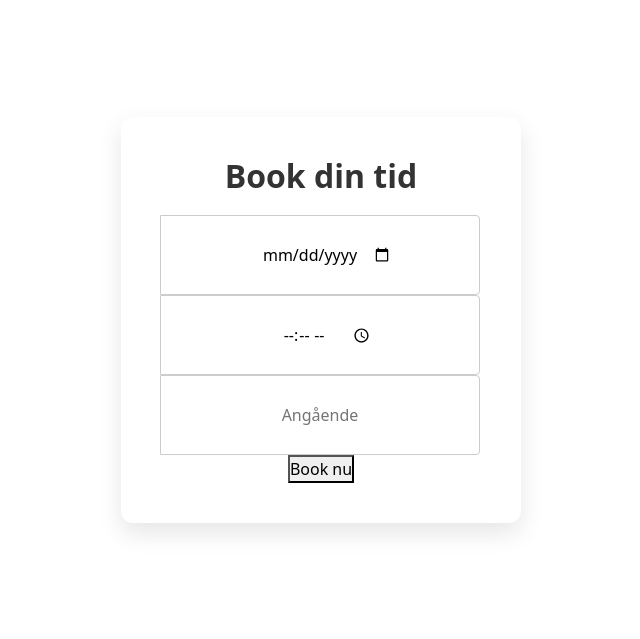
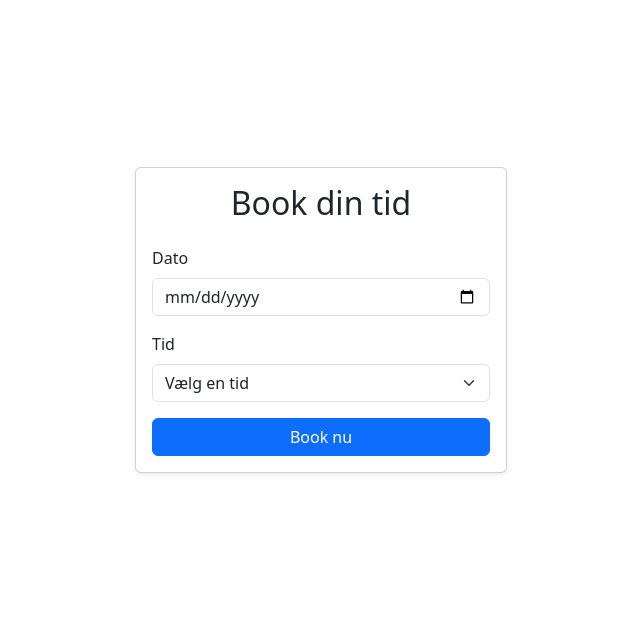
Before and after one commit to Mads25O/booking-system, a Flask app: page /booking in a window 1280 px wide. Shown: the part 56-695 px from the top of the page, without its empty margins (319-959 px from the left). Run offline with Flask 3, Linux system fonts and the light colour scheme; the visitor is signed in with stand-in values (Sample User, id 1); data that the repository does not hold is empty.

Commit message:
Kun tilgængelige bookings kan nu ses i booking. Booking form ser også bedre ud og med det, er der blevet ryddet op i styles.css.

```diff
--- a/website/__init__.py
+++ b/website/__init__.py
@@ -29,7 +29,7 @@ def create_app():
         db.create_all()
 
     login_manager = LoginManager()
-    login_manager.login_view = 'auth.home'
+    login_manager.login_view = 'views.home'
     login_manager.init_app(app)
 
 
--- a/website/handles.py
+++ b/website/handles.py
@@ -151,39 +151,40 @@ def handle_doctor_register(method, form_data):
         return True, new_doctor
 
 def handle_create_booking(method, form_data):
-    if method != 'POST':
-        return 'GET'
-
     patient = User.query.get(current_user.id)
 
     if not patient:
-        return 'Bruger ikke fundet', None
+        return 'Bruger ikke fundet'
 
     booking_date = request.form.get('date')
     booking_time = request.form.get('time')
 
     patient_id = PatientSpecificData.query.filter_by(user_id=current_user.id).first()
 
-    new_booking = Bookings(
-        user_id=current_user.id,
-        patient_id=patient_id.user_id,
-        date=booking_date,
-        time=booking_time,
-        created_at=datetime.now().isoformat()
-    )
+    if method == 'POST':
 
-    try:
-        db.session.add(new_booking)
-        db.session.commit()
-    except Exception as e:
-        return f'Fejl {e}. Prøv igen'
+        new_booking = Bookings(
+            user_id=current_user.id,
+            patient_id=patient_id.user_id,
+            date=booking_date,
+            time=booking_time,
+            created_at=datetime.now().isoformat()
+        )
+
+        try:
+            db.session.add(new_booking)
+            db.session.commit()
+        except Exception as e:
+            return f'Fejl {e}. Prøv igen'
+
+    if method != 'POST':
+        return 'GET'
 
     return True
 
 def handle_all_bookings(method, form_data):
     if method == 'POST':
         patient_details = form_data.get('patient_booking')
-        print(f"Patient ID modtaget: {patient_details}")
         return patient_details, None
 
     bookings = Bookings.query.join(Bookings.patient).order_by(Bookings.date, Bookings.time).all()
@@ -245,5 +246,13 @@ def handle_patient_details(method, form_data, user):
                 print(f"Fejl under database commit: {e}")
                 return f'Fejl: {e}', patient_bookings, patient_details
 
+        if form_data.get('delete_booking'):
+            booking_id = form_data.get('delete_booking')
+            booking = Bookings.query.get(booking_id)
+            db.session.delete(booking)
+            db.session.commit()
+            patient_bookings = Bookings.query.filter_by(user_id=patient_id).all()
+            flash('Booking slettet', category='success')
+
 
     return True, patient_bookings, patient_details
--- a/website/static/styles.css
+++ b/website/static/styles.css
@@ -10,92 +10,6 @@ body {
     margin: 0;
     padding: 0;
   }
-
-.booking-div {
-  display: flex;
-  justify-content: center;
-  align-items: center;
-  min-height: 80vh;
-  padding: 20px;
-}
-
-.all-bookings-div {
-  display: flex;
-  justify-content: center;
-  align-items: center;
-  min-height: 80vh; /* Sørger for at tage hele højden minus header */
-  padding: 20px;
-}
-
-.all-bookings-div ul {
-  list-style-type: disc;
-  margin: 20px 0;
-  padding-left: 20px;
-}
-
-.all-bookings-div h2, h3 {
-  text-align: center;
-}
-
-.booking-form {
-  background: #fff;
-  border-radius: 12px;
-  padding: 40px;
-  width: 100%;
-  max-width: 400px;
-  box-shadow: 0 10px 25px rgba(0,0,0,0.1);
-  text-align: center;
-}
-
-.booking-form h2 {
-  margin-bottom: 20px;
-  color: #333;
-  font-weight: 600;
-}
-
-/* .input-group {
-  position: relative;
-  margin-bottom: 20px;
-} */
-
-.input-group {
-  display: flex;
-  align-items: center;
-  position: relative;
-  width: 100%;
-}
-
-.input-group input{
-  width: 100%;
-  height: 80px; /* Sørg for, at højden er passende */
-  padding: 0 15px; /* Giver plads til indhold */
-  border: 1px solid #ccc;
-  border-radius: 4px;
-  font-size: 1rem;
-  text-align: center; /* Centrerer tekst vandret */
-  display: flex;
-  align-items: center; /* Centrerer tekst lodret */
-  justify-content: center;
-  box-sizing: border-box; /* Sørger for, at padding ikke ændrer størrelse */
-}
-
-/* .input-group i {
-  position: absolute;
-  top: 50%;
-  left: 10px;
-  transform: translateY(-50%);
-  color: #aaa;
-  font-size: 1.1rem;
-} */
-
-.input-group i {
-  position: absolute;
-  top: 50%;
-  left: 10px;
-  transform: translateY(-50%);
-  color: #aaa;
-  font-size: 1.1rem;
-}
 
 .styled-table {
   border-collapse: collapse;
--- a/website/templates/booking.html
+++ b/website/templates/booking.html
@@ -1,26 +1,58 @@
 {% extends 'base.html' %}
 {% block content %}
-<div class="booking-div">
-    <div class="booking-form">
-        <h2>Book din tid</h2>
-        <form action="#" method="post">
-            <div class="input-group">
-                <i class=""></i>
-                <input type="date" name="date" required>
+<div class="d-flex justify-content-center align-items-center" style="min-height: 80vh;">
+    <div class="col-md-6 col-lg-4">
+        <div class="card shadow-sm">
+            <div class="card-body">
+                <h2 class="card-title text-center mb-4">Book din tid</h2>
+                <form action="#" method="post">
+                    <div class="mb-3">
+                        <label for="date" class="form-label">Dato</label>
+                        <input type="date" id="date" name="date" class="form-control" required>
+                    </div>
+                    <div class="mb-3">
+                        <label for="time" class="form-label">Tid</label>
+                        <select name="time" class="form-select" required>
+                            <option value="" disabled selected>Vælg en tid</option>
+                            {% if selected_date %}
+                                {% for time in available_times %}
+                                    <option value="{{ time }}">{{ time }}</option>
+                                {% endfor %}
+                            {% endif %}
+                            <!-- {% for time in available_slots %}
+                                <option value="{{ time }}">{{ time }}</option>
+                            {% endfor %} -->
+                        </select>
+                    </div>
+                    <!-- <div class="mb-3">
+                        <label for="angående" class="form-label">Angående</label>
+                        <input type="text" name="angående" class="form-control">
+                    </div> -->
+                    <button type="submit" class="btn btn-primary w-100">Book nu</button>
+                </form>
             </div>
-            <div class="input-group">
-                <i class=""></i>
-                <input type="time" name="time" required>
-            </div>
-            <div class="input-group">
-                <i class=""></i>
-                <input type="text" placeholder="Angående">
-
-            </div>
-            <button type="submit">Book nu</button>
-
-        </form>
-
+        </div>
     </div>
 </div>
+
+<script>
+    document.getElementById('date').addEventListener('change', function() {
+        var selectedDate = this.value;
+
+        fetch(`/update_available_times?date=${selectedDate}`, {
+            method: 'GET',
+        })
+        .then(response => response.json())
+        .then(data => {
+            var select = document.querySelector('select[name="time"]');
+            select.innerHTML = '<option value="" disabled selected>Vælg en tid</option>';
+            data.forEach(function(time) {
+                var option = document.createElement('option');
+                option.value = time;
+                option.textContent = time;
+                select.appendChild(option);
+            });
+        });
+    });
+</script>
 {% endblock %}
--- a/website/templates/login.html
+++ b/website/templates/login.html
@@ -2,7 +2,6 @@
 {% block title %}Home{% endblock %}
 
 {% block content %}
-<h1>GET THE FUCK OUT OF HERE YOU DUMB BITCH</h1>
 <div class="login-div text-center">
     <div class="row justify-content-md-center">
         <div class="col col-lg-2">
--- a/website/templates/patient-details.html
+++ b/website/templates/patient-details.html
@@ -47,7 +47,7 @@
                         <td>{{ booking.date }}</td>
                         <td>{{ booking.time }}</td>
                         <td>
-                            <button type="submit" class="btn btn-primary" name="delete_booking" value="{{ booking.user.id }}">Slet</button>
+                            <button type="submit" class="btn btn-primary" name="delete_booking" value="{{ booking.id }}">Slet</button>
                         </td>
                     </tr>
                 </form>
--- a/website/views.py
+++ b/website/views.py
@@ -4,6 +4,7 @@ from datetime import datetime
 from . import db
 from .models import User, PatientSpecificData, DoctorSpecificData, Bookings
 from .handles import handle_create_booking, handle_all_bookings, handle_patient_details
+from .functions import get_available_times
 
 
 views = Blueprint('views', __name__)
@@ -34,6 +35,13 @@ def booking():
     flash('Booking lavet!', category='success')
     return redirect(url_for('views.home'))
 
+@views.route('/update_available_times', methods=['GET'])
+def update_available_times():
+    selected_date = request.args.get('date')
+
+    available_dates = get_available_times(selected_date)
+    return available_dates
+
 @views.route('/patient-bookings', methods=['POST', 'GET'])
 @login_required
 def all_bookings():
@@ -51,8 +59,6 @@ def patient_details(patient_id):
         flash(result, category='error')
 
 
-
-
     return render_template(
         'patient-details.html',
         user=current_user,
```
Also changed, not shown: website/functions.py (+38 -2 lines).
